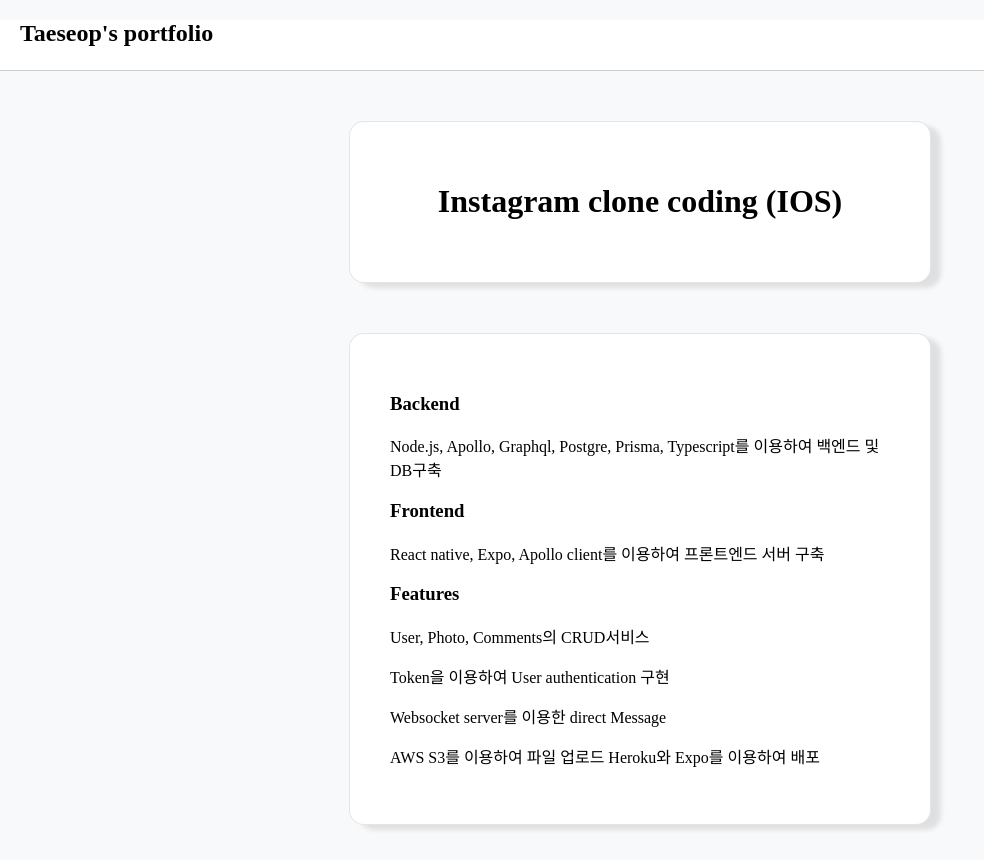
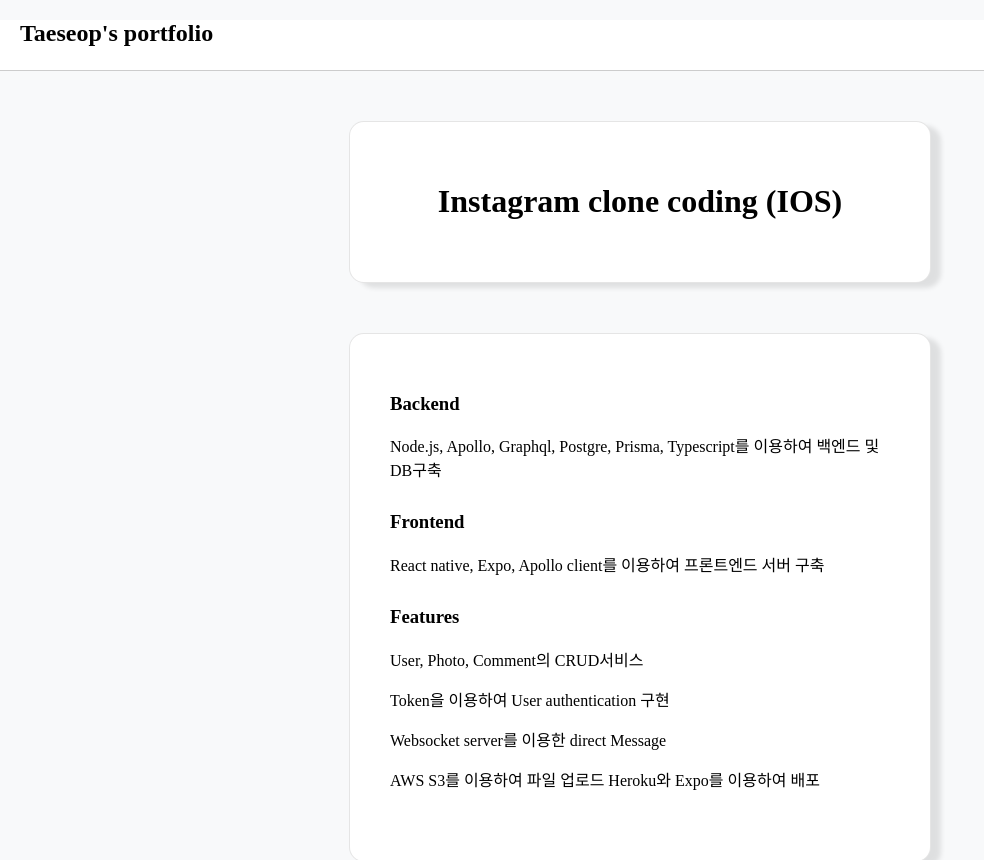
Before and after one commit to Mason3144/portfolio, a React (Create React App) app: page /instagram-clone in a window 1280 px wide. Shown: the top 860 px of the page, without its empty margins (0-984 px from the left). Built offline with nearby package versions, Linux system fonts and the light colour scheme.

Commit message:
instagram portfolio

```diff
--- a/src/screens/Insta.js
+++ b/src/screens/Insta.js
@@ -13,7 +13,7 @@
   border-radius: 4px;
 `;
 const Div = styled.div`
-  margin-bottom: 10px;
+  margin-bottom: 30px;
 `;
 const Img = styled.img`
   margin-left: 15px;
@@ -33,20 +33,20 @@
         <Container>
           <Div>
             <h3>Backend</h3>
-            <span>
+            <P>
               Node.js, Apollo, Graphql, Postgre, Prisma, Typescript를 이용하여
               백엔드 및 DB구축
-            </span>
+            </P>
           </Div>
           <Div>
             <h3>Frontend</h3>
-            <span>
+            <P>
               React native, Expo, Apollo client를 이용하여 프론트엔드 서버 구축
-            </span>
+            </P>
           </Div>
           <Div>
             <h3>Features</h3>
-            <P>User, Photo, Comments의 CRUD서비스 </P>
+            <P>User, Photo, Comment의 CRUD서비스 </P>
             <P>Token을 이용하여 User authentication 구현 </P>
             <P>Websocket server를 이용한 direct Message</P>
             <P>AWS S3를 이용하여 파일 업로드 Heroku와 Expo를 이용하여 배포</P>
```
